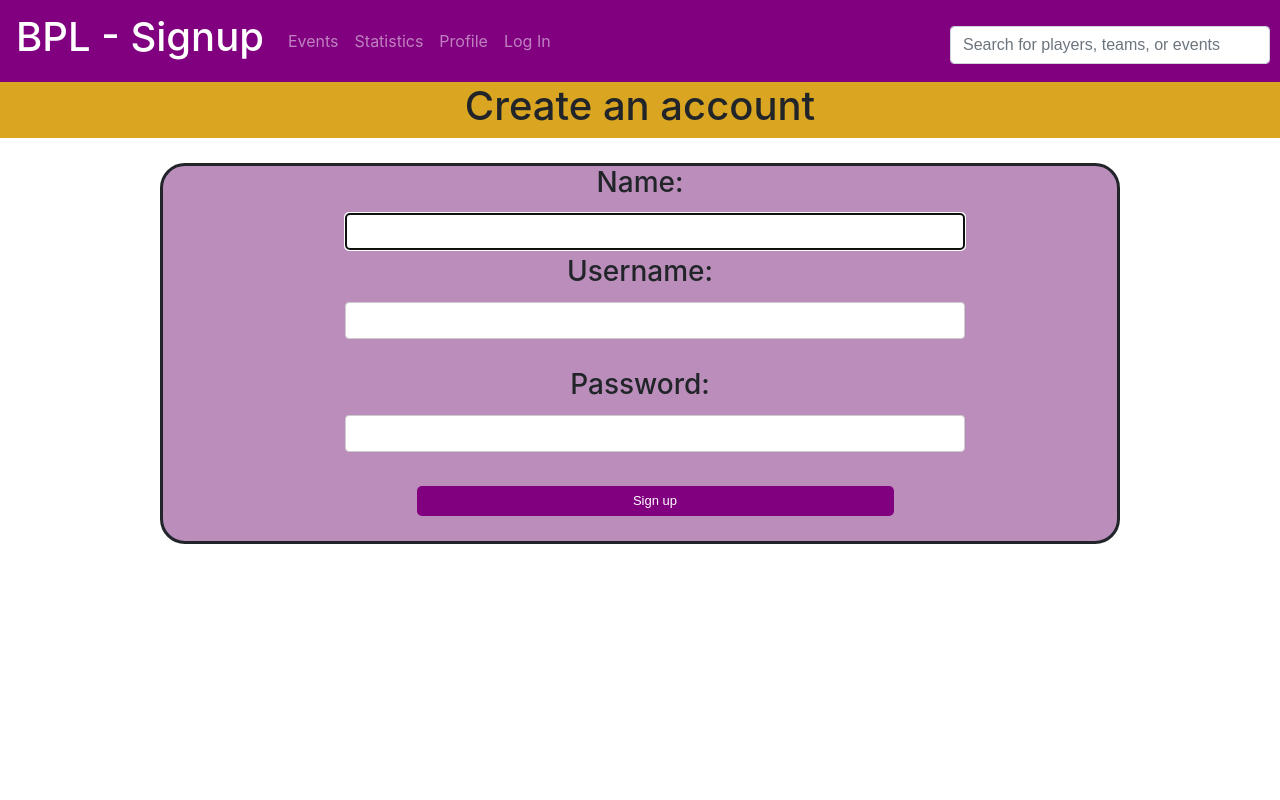
After one commit to AustinTB/BPL, a PHP site: page /signup.php in a window 1280 px wide. The commit adds this page. Run offline with PHP 8.4, Linux system fonts and the light colour scheme.

Commit message:
Login & signup WIP

```diff
--- /dev/null
+++ b/signup.php
@@ -0,0 +1,82 @@
+<!DOCTYPE html>
+<html lang="en">
+<head>
+  <title>Signup</title>
+  <link rel="stylesheet" href="grid.css" />
+</head>
+
+<body>
+    <?php include('header.html') ?>
+    <?php session_start(); ?>
+
+    <div class="grid-container">
+        <div class="grid-header">
+            <h1>Create an account</h1>
+        </div>
+        <div class="grid-row">
+            <form action="<?php $_SERVER['PHP_SELF'] ?>" method="post" onsubmit="return (validateInfo())">
+                <h3>Name: </h3>
+                <input type="text" name="name" class="grid-input" autofocus required />
+                <br/>
+                <h3>Username: </h3>
+                <input type="text" name="username" class="grid-input" required />
+                <div id="user-msg" class="feedback"></div>
+                <br/>
+                <h3>Password: </h3>
+                <input type="password" name="pwd" class="grid-input" required />
+                <div id="pwd-msg" class="feedback"></div>
+                <br/>
+                <input type="submit" class="btn-grid" value="Sign up" />   <!-- use input type="submit" with the required attribute -->
+            </form>
+        </div>
+    </div>
+
+    <?php
+    // Create a user account with the given credentials. Return true if successful.
+    function create_account($user, $pwd, $name) {
+        return true;
+    }
+
+    if ($_SERVER['REQUEST_METHOD'] == 'POST' && strlen($_POST['username']) > 0) {
+        $pwd = htmlspecialchars($_POST['pwd']);
+        $user = htmlspecialchars($_POST['username']);
+        $name = htmlspecialchars($_POST['name']);
+
+        if (create_account($user, $pwd, $name)) {
+            $_SESSION['user'] = $pwd;
+            $_SESSION['pwd'] = $user;
+            header('Location: success.php');
+        } else {
+            // error message
+        }
+    }
+    ?>
+
+    <script>
+        var user = document.getElementByName("username");
+
+        user.addEventListener('blur', function() {
+            checkUsername(8);
+        }, false);
+
+        function checkUsername(minlength) {
+            var msg = document.getElementById("user-msg");
+            if (user.value.length < minlength && user.value.length > 0)
+                msg.textContent = "Username is too short";
+            else
+                msg.textContent = "";
+            }
+
+        function validateInfo() {
+            var pwd = document.getElementById("pwd").value;
+            if (user.value.length < 8)
+            {
+                document.getElementById("user-msg").innerHTML = "Username is too short";
+                document.getElementByName("username").focus();
+                return false;
+            }
+            return true;
+        }
+    </script>
+</body>
+</html>
```
Also changed, not shown: login.php (+24 -27 lines).
